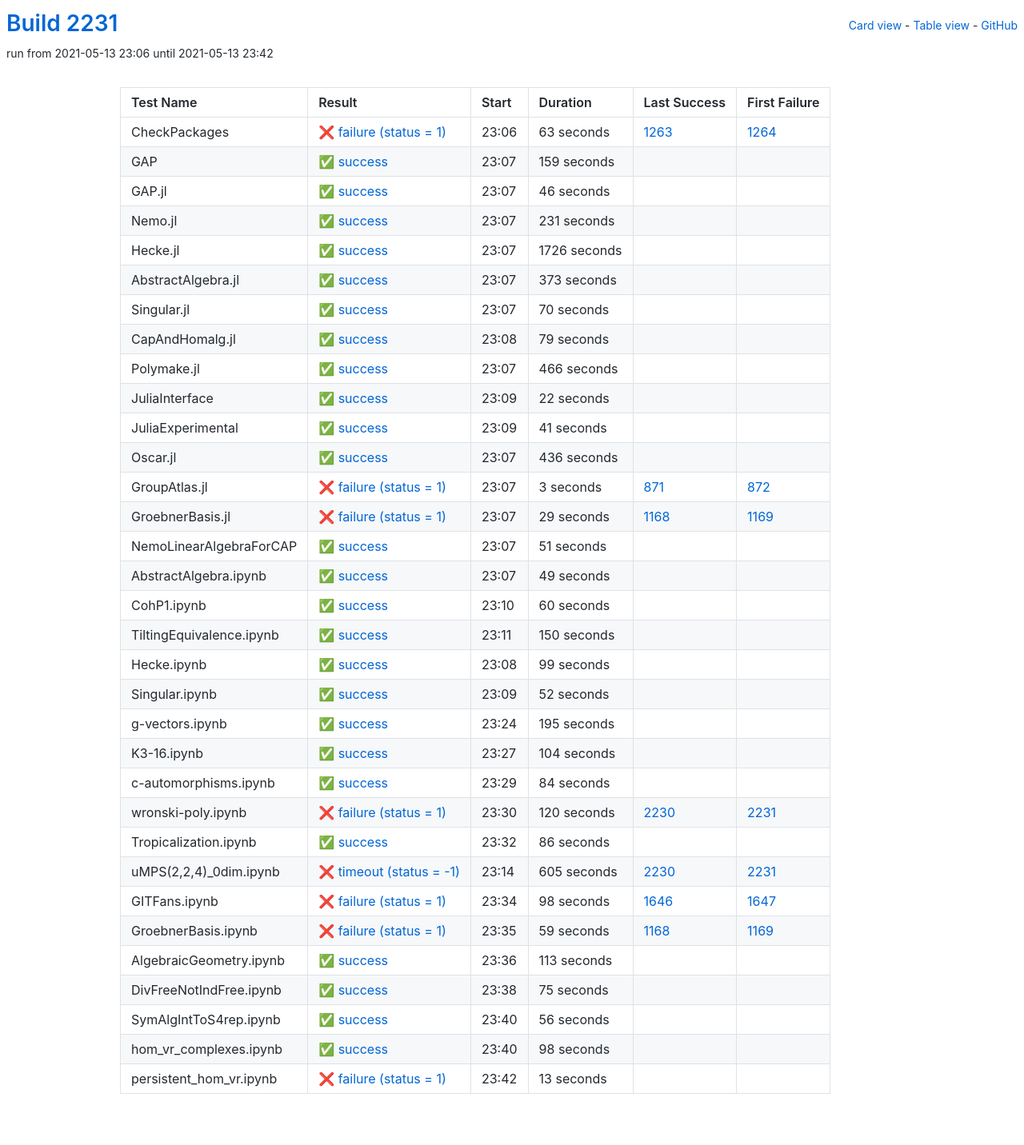
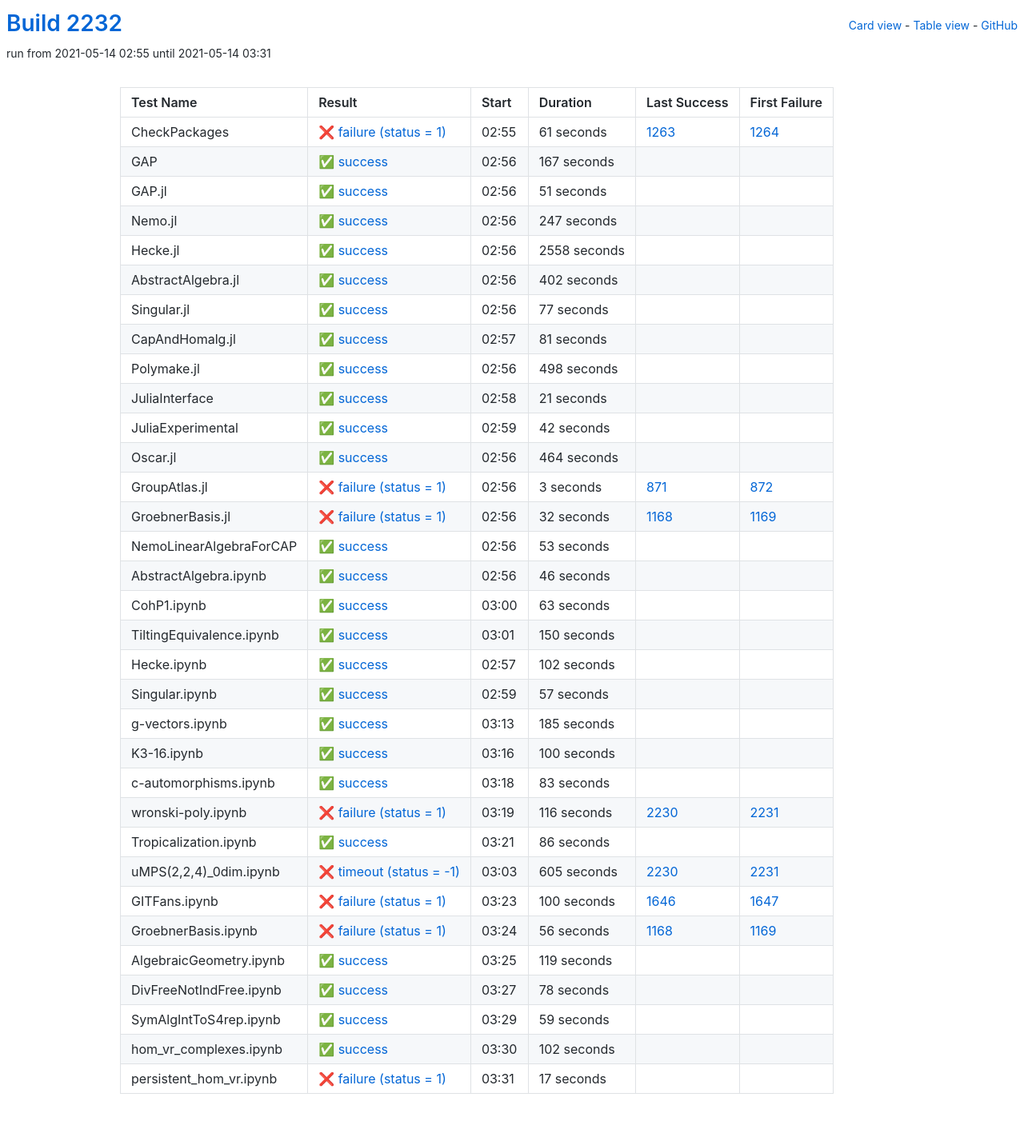
Before and after one commit to oscar-system/oscar-ci-status-stable, a Jekyll site: the page built from table.html, in a window 1280 px wide. Shown: the whole page at 80% size. Built offline with Jekyll 4.4.1, drawn with Linux system fonts in a browser that asks for light colours.

Commit message:
Build #2232

```diff
--- a/_data/ci.yml
+++ b/_data/ci.yml
@@ -1,6 +1,6 @@
 ---
-build: 2231
-build_url: https://oscarci.mathematik.uni-kl.de/job/oscar-stable/2231/
+build: 2232
+build_url: https://oscarci.mathematik.uni-kl.de/job/oscar-stable/2232/
 job: oscar-stable
 organization: oscar-system
 repo: oscar-ci-status-stable
@@ -8,152 +8,152 @@ repourl: https://github.com/oscar-system/oscar-ci-status-stable
 tests:
 - name: CheckPackages
   id: checkpackages
-  log: https://oscarci.mathematik.uni-kl.de/job/oscar-stable/2231/artifact/logs/build-2231/CheckPackages.log
-  start: 2021-05-13 23:06
+  log: https://oscarci.mathematik.uni-kl.de/job/oscar-stable/2232/artifact/logs/build-2232/CheckPackages.log
+  start: 2021-05-14 02:55
   success: false
   exitcode: 1
   status: failure
-  duration: 63
+  duration: 61
   last_success: 1263
   last_success_url: https://oscarci.mathematik.uni-kl.de/job/oscar-stable/1263/
   first_failure: 1264
   first_failure_url: https://oscarci.mathematik.uni-kl.de/job/oscar-stable/1264/
 - name: GAP
   id: gap
-  log: https://oscarci.mathematik.uni-kl.de/job/oscar-stable/2231/artifact/logs/build-2231/GAP.log
-  start: 2021-05-13 23:07
+  log: https://oscarci.mathematik.uni-kl.de/job/oscar-stable/2232/artifact/logs/build-2232/GAP.log
+  start: 2021-05-14 02:56
   success: true
   exitcode: 0
   status: success
-  duration: 159
+  duration: 167
   last_success: false
   last_success_url:
   first_failure: false
   first_failure_url:
 - name: GAP.jl
   id: gap-jl
-  log: https://oscarci.mathematik.uni-kl.de/job/oscar-stable/2231/artifact/logs/build-2231/GAP.jl.log
-  start: 2021-05-13 23:07
+  log: https://oscarci.mathematik.uni-kl.de/job/oscar-stable/2232/artifact/logs/build-2232/GAP.jl.log
+  start: 2021-05-14 02:56
   success: true
   exitcode: 0
   status: success
-  duration: 46
+  duration: 51
   last_success: false
   last_success_url:
   first_failure: false
   first_failure_url:
 - name: Nemo.jl
   id: nemo-jl
-  log: https://oscarci.mathematik.uni-kl.de/job/oscar-stable/2231/artifact/logs/build-2231/Nemo.jl.log
-  start: 2021-05-13 23:07
+  log: https://oscarci.mathematik.uni-kl.de/job/oscar-stable/2232/artifact/logs/build-2232/Nemo.jl.log
+  start: 2021-05-14 02:56
   success: true
   exitcode: 0
   status: success
-  duration: 231
+  duration: 247
   last_success: false
   last_success_url:
   first_failure: false
   first_failure_url:
 - name: Hecke.jl
   id: hecke-jl
-  log: https://oscarci.mathematik.uni-kl.de/job/oscar-stable/2231/artifact/logs/build-2231/Hecke.jl.log
-  start: 2021-05-13 23:07
+  log: https://oscarci.mathematik.uni-kl.de/job/oscar-stable/2232/artifact/logs/build-2232/Hecke.jl.log
+  start: 2021-05-14 02:56
   success: true
   exitcode: 0
   status: success
-  duration: 1726
+  duration: 2558
   last_success: false
   last_success_url:
   first_failure: false
   first_failure_url:
 - name: AbstractAlgebra.jl
   id: abstractalgebra-jl
-  log: https://oscarci.mathematik.uni-kl.de/job/oscar-stable/2231/artifact/logs/build-2231/AbstractAlgebra.jl.log
-  start: 2021-05-13 23:07
+  log: https://oscarci.mathematik.uni-kl.de/job/oscar-stable/2232/artifact/logs/build-2232/AbstractAlgebra.jl.log
+  start: 2021-05-14 02:56
   success: true
   exitcode: 0
   status: success
-  duration: 373
+  duration: 402
   last_success: false
   last_success_url:
   first_failure: false
   first_failure_url:
 - name: Singular.jl
   id: singular-jl
-  log: https://oscarci.mathematik.uni-kl.de/job/oscar-stable/2231/artifact/logs/build-2231/Singular.jl.log
-  start: 2021-05-13 23:07
+  log: https://oscarci.mathematik.uni-kl.de/job/oscar-stable/2232/artifact/logs/build-2232/Singular.jl.log
+  start: 2021-05-14 02:56
   success: true
   exitcode: 0
   status: success
-  duration: 70
+  duration: 77
   last_success: false
   last_success_url:
   first_failure: false
   first_failure_url:
 - name: CapAndHomalg.jl
   id: capandhomalg-jl
-  log: https://oscarci.mathematik.uni-kl.de/job/oscar-stable/2231/artifact/logs/build-2231/CapAndHomalg.jl.log
-  start: 2021-05-13 23:08
+  log: https://oscarci.mathematik.uni-kl.de/job/oscar-stable/2232/artifact/logs/build-2232/CapAndHomalg.jl.log
+  start: 2021-05-14 02:57
   success: true
   exitcode: 0
   status: success
-  duration: 79
+  duration: 81
   last_success: false
   last_success_url:
   first_failure: false
   first_failure_url:
 - name: Polymake.jl
   id: polymake-jl
-  log: https://oscarci.mathematik.uni-kl.de/job/oscar-stable/2231/artifact/logs/build-2231/Polymake.jl.log
-  start: 2021-05-13 23:07
+  log: https://oscarci.mathematik.uni-kl.de/job/oscar-stable/2232/artifact/logs/build-2232/Polymake.jl.log
+  start: 2021-05-14 02:56
   success: true
   exitcode: 0
   status: success
-  duration: 466
+  duration: 498
   last_success: false
   last_success_url:
   first_failure: false
   first_failure_url:
 - name: JuliaInterface
   id: juliainterface
-  log: https://oscarci.mathematik.uni-kl.de/job/oscar-stable/2231/artifact/logs/build-2231/JuliaInterface.log
-  start: 2021-05-13 23:09
+  log: https://oscarci.mathematik.uni-kl.de/job/oscar-stable/2232/artifact/logs/build-2232/JuliaInterface.log
+  start: 2021-05-14 02:58
   success: true
   exitcode: 0
   status: success
-  duration: 22
+  duration: 21
   last_success: false
   last_success_url:
   first_failure: false
   first_failure_url:
 - name: JuliaExperimental
   id: juliaexperimental
-  log: https://oscarci.mathematik.uni-kl.de/job/oscar-stable/2231/artifact/logs/build-2231/JuliaExperimental.log
-  start: 2021-05-13 23:09
+  log: https://oscarci.mathematik.uni-kl.de/job/oscar-stable/2232/artifact/logs/build-2232/JuliaExperimental.log
+  start: 2021-05-14 02:59
   success: true
   exitcode: 0
   status: success
-  duration: 41
+  duration: 42
   last_success: false
   last_success_url:
   first_failure: false
   first_failure_url:
 - name: Oscar.jl
   id: oscar-jl
-  log: https://oscarci.mathematik.uni-kl.de/job/oscar-stable/2231/artifact/logs/build-2231/Oscar.jl.log
-  start: 2021-05-13 23:07
+  log: https://oscarci.mathematik.uni-kl.de/job/oscar-stable/2232/artifact/logs/build-2232/Oscar.jl.log
+  start: 2021-05-14 02:56
   success: true
   exitcode: 0
   status: success
-  duration: 436
+  duration: 464
   last_success: false
   last_success_url:
   first_failure: false
   first_failure_url:
 - name: GroupAtlas.jl
   id: groupatlas-jl
-  log: https://oscarci.mathematik.uni-kl.de/job/oscar-stable/2231/artifact/logs/build-2231/GroupAtlas.jl.log
-  start: 2021-05-13 23:07
+  log: https://oscarci.mathematik.uni-kl.de/job/oscar-stable/2232/artifact/logs/build-2232/GroupAtlas.jl.log
+  start: 2021-05-14 02:56
   success: false
   exitcode: 1
   status: failure
@@ -164,56 +164,56 @@ tests:
   first_failure_url: https://oscarci.mathematik.uni-kl.de/job/oscar-stable/872/
 - name: GroebnerBasis.jl
   id: groebnerbasis-jl
-  log: https://oscarci.mathematik.uni-kl.de/job/oscar-stable/2231/artifact/logs/build-2231/GroebnerBasis.jl.log
-  start: 2021-05-13 23:07
+  log: https://oscarci.mathematik.uni-kl.de/job/oscar-stable/2232/artifact/logs/build-2232/GroebnerBasis.jl.log
+  start: 2021-05-14 02:56
   success: false
   exitcode: 1
   status: failure
-  duration: 29
+  duration: 32
   last_success: 1168
   last_success_url: https://oscarci.mathematik.uni-kl.de/job/oscar-stable/1168/
   first_failure: 1169
   first_failure_url: https://oscarci.mathematik.uni-kl.de/job/oscar-stable/1169/
 - name: NemoLinearAlgebraForCAP
   id: nemolinearalgebraforcap
-  log: https://oscarci.mathematik.uni-kl.de/job/oscar-stable/2231/artifact/logs/build-2231/NemoLinearAlgebraForCAP.log
-  start: 2021-05-13 23:07
+  log: https://oscarci.mathematik.uni-kl.de/job/oscar-stable/2232/artifact/logs/build-2232/NemoLinearAlgebraForCAP.log
+  start: 2021-05-14 02:56
   success: true
   exitcode: 0
   status: success
-  duration: 51
+  duration: 53
   last_success: false
   last_success_url:
   first_failure: false
   first_failure_url:
 - name: AbstractAlgebra.ipynb
   id: abstractalgebra-ipynb
-  log: https://oscarci.mathematik.uni-kl.de/job/oscar-stable/2231/artifact/logs/build-2231/AbstractAlgebra.ipynb.log
-  start: 2021-05-13 23:07
+  log: https://oscarci.mathematik.uni-kl.de/job/oscar-stable/2232/artifact/logs/build-2232/AbstractAlgebra.ipynb.log
+  start: 2021-05-14 02:56
   success: true
   exitcode: 0
   status: success
-  duration: 49
+  duration: 46
   last_success: false
   last_success_url:
   first_failure: false
   first_failure_url:
 - name: CohP1.ipynb
   id: cohp1-ipynb
-  log: https://oscarci.mathematik.uni-kl.de/job/oscar-stable/2231/artifact/logs/build-2231/CohP1.ipynb.log
-  start: 2021-05-13 23:10
+  log: https://oscarci.mathematik.uni-kl.de/job/oscar-stable/2232/artifact/logs/build-2232/CohP1.ipynb.log
+  start: 2021-05-14 03:00
   success: true
   exitcode: 0
   status: success
-  duration: 60
+  duration: 63
   last_success: false
   last_success_url:
   first_failure: false
   first_failure_url:
 - name: TiltingEquivalence.ipynb
   id: tiltingequivalence-ipynb
-  log: https://oscarci.mathematik.uni-kl.de/job/oscar-stable/2231/artifact/logs/build-2231/TiltingEquivalence.ipynb.log
-  start: 2021-05-13 23:11
+  log: https://oscarci.mathematik.uni-kl.de/job/oscar-stable/2232/artifact/logs/build-2232/TiltingEquivalence.ipynb.log
+  start: 2021-05-14 03:01
   success: true
   exitcode: 0
   status: success
@@ -224,80 +224,80 @@ tests:
   first_failure_url:
 - name: Hecke.ipynb
   id: hecke-ipynb
-  log: https://oscarci.mathematik.uni-kl.de/job/oscar-stable/2231/artifact/logs/build-2231/Hecke.ipynb.log
-  start: 2021-05-13 23:08
+  log: https://oscarci.mathematik.uni-kl.de/job/oscar-stable/2232/artifact/logs/build-2232/Hecke.ipynb.log
+  start: 2021-05-14 02:57
   success: true
   exitcode: 0
   status: success
-  duration: 99
+  duration: 102
   last_success: false
   last_success_url:
   first_failure: false
   first_failure_url:
 - name: Singular.ipynb
   id: singular-ipynb
-  log: https://oscarci.mathematik.uni-kl.de/job/oscar-stable/2231/artifact/logs/build-2231/Singular.ipynb.log
-  start: 2021-05-13 23:09
+  log: https://oscarci.mathematik.uni-kl.de/job/oscar-stable/2232/artifact/logs/build-2232/Singular.ipynb.log
+  start: 2021-05-14 02:59
   success: true
   exitcode: 0
   status: success
-  duration: 52
+  duration: 57
   last_success: false
   last_success_url:
   first_failure: false
   first_failure_url:
 - name: g-vectors.ipynb
   id: g-vectors-ipynb
-  log: https://oscarci.mathematik.uni-kl.de/job/oscar-stable/2231/artifact/logs/build-2231/g-vectors.ipynb.log
-  start: 2021-05-13 23:24
+  log: https://oscarci.mathematik.uni-kl.de/job/oscar-stable/2232/artifact/logs/build-2232/g-vectors.ipynb.log
+  start: 2021-05-14 03:13
   success: true
   exitcode: 0
   status: success
-  duration: 195
+  duration: 185
   last_success: false
   last_success_url:
   first_failure: false
   first_failure_url:
 - name: K3-16.ipynb
   id: k3-16-ipynb
-  log: https://oscarci.mathematik.uni-kl.de/job/oscar-stable/2231/artifact/logs/build-2231/K3-16.ipynb.log
-  start: 2021-05-13 23:27
+  log: https://oscarci.mathematik.uni-kl.de/job/oscar-stable/2232/artifact/logs/build-2232/K3-16.ipynb.log
+  start: 2021-05-14 03:16
   success: true
   exitcode: 0
   status: success
-  duration: 104
+  duration: 100
   last_success: false
   last_success_url:
   first_failure: false
   first_failure_url:
 - name: c-automorphisms.ipynb
   id: c-automorphisms-ipynb
-  log: https://oscarci.mathematik.uni-kl.de/job/oscar-stable/2231/artifact/logs/build-2231/c-automorphisms.ipynb.log
-  start: 2021-05-13 23:29
+  log: https://oscarci.mathematik.uni-kl.de/job/oscar-stable/2232/artifact/logs/build-2232/c-automorphisms.ipynb.log
+  start: 2021-05-14 03:18
   success: true
   exitcode: 0
   status: success
-  duration: 84
+  duration: 83
   last_success: false
   last_success_url:
   first_failure: false
   first_failure_url:
 - name: wronski-poly.ipynb
   id: wronski-poly-ipynb
-  log: https://oscarci.mathematik.uni-kl.de/job/oscar-stable/2231/artifact/logs/build-2231/wronski-poly.ipynb.log
-  start: 2021-05-13 23:30
+  log: https://oscarci.mathematik.uni-kl.de/job/oscar-stable/2232/artifact/logs/build-2232/wronski-poly.ipynb.log
+  start: 2021-05-14 03:19
   success: false
   exitcode: 1
   status: failure
-  duration: 120
+  duration: 116
   last_success: 2230
   last_success_url: https://oscarci.mathematik.uni-kl.de/job/oscar-stable/2230/
   first_failure: 2231
   first_failure_url: https://oscarci.mathematik.uni-kl.de/job/oscar-stable/2231/
 - name: Tropicalization.ipynb
   id: tropicalization-ipynb
-  log: https://oscarci.mathematik.uni-kl.de/job/oscar-stable/2231/artifact/logs/build-2231/Tropicalization.ipynb.log
-  start: 2021-05-13 23:32
+  log: https://oscarci.mathematik.uni-kl.de/job/oscar-stable/2232/artifact/logs/build-2232/Tropicalization.ipynb.log
+  start: 2021-05-14 03:21
   success: true
   exitcode: 0
   status: success
@@ -308,8 +308,8 @@ tests:
   first_failure_url:
 - name: uMPS(2,2,4)_0dim.ipynb
   id: umps-2-2-4-0dim-ipynb
-  log: https://oscarci.mathematik.uni-kl.de/job/oscar-stable/2231/artifact/logs/build-2231/uMPS-2-2-4-_0dim.ipynb.log
-  start: 2021-05-13 23:14
+  log: https://oscarci.mathematik.uni-kl.de/job/oscar-stable/2232/artifact/logs/build-2232/uMPS-2-2-4-_0dim.ipynb.log
+  start: 2021-05-14 03:03
   success: false
   exitcode: -1
   status: timeout
@@ -320,84 +320,84 @@ tests:
   first_failure_url: https://oscarci.mathematik.uni-kl.de/job/oscar-stable/2231/
 - name: GITFans.ipynb
   id: gitfans-ipynb
-  log: https://oscarci.mathematik.uni-kl.de/job/oscar-stable/2231/artifact/logs/build-2231/GITFans.ipynb.log
-  start: 2021-05-13 23:34
+  log: https://oscarci.mathematik.uni-kl.de/job/oscar-stable/2232/artifact/logs/build-2232/GITFans.ipynb.log
+  start: 2021-05-14 03:23
   success: false
   exitcode: 1
   status: failure
-  duration: 98
+  duration: 100
   last_success: 1646
   last_success_url: https://oscarci.mathematik.uni-kl.de/job/oscar-stable/1646/
   first_failure: 1647
   first_failure_url: https://oscarci.mathematik.uni-kl.de/job/oscar-stable/1647/
 - name: GroebnerBasis.ipynb
   id: groebnerbasis-ipynb
-  log: https://oscarci.mathematik.uni-kl.de/job/oscar-stable/2231/artifact/logs/build-2231/GroebnerBasis.ipynb.log
-  start: 2021-05-13 23:35
+  log: https://oscarci.mathematik.uni-kl.de/job/oscar-stable/2232/artifact/logs/build-2232/GroebnerBasis.ipynb.log
+  start: 2021-05-14 03:24
   success: false
   exitcode: 1
   status: failure
-  duration: 59
+  duration: 56
   last_success: 1168
   last_success_url: https://oscarci.mathematik.uni-kl.de/job/oscar-stable/1168/
   first_failure: 1169
   first_failure_url: https://oscarci.mathematik.uni-kl.de/job/oscar-stable/1169/
 - name: AlgebraicGeometry.ipynb
   id: algebraicgeometry-ipynb
-  log: https://oscarci.mathematik.uni-kl.de/job/oscar-stable/2231/artifact/logs/build-2231/AlgebraicGeometry.ipynb.log
-  start: 2021-05-13 23:36
+  log: https://oscarci.mathematik.uni-kl.de/job/oscar-stable/2232/artifact/logs/build-2232/AlgebraicGeometry.ipynb.log
+  start: 2021-05-14 03:25
   success: true
   exitcode: 0
   status: success
-  duration: 113
+  duration: 119
   last_success: false
   last_success_url:
   first_failure: false
   first_failure_url:
 - name: DivFreeNotIndFree.ipynb
   id: divfreenotindfree-ipynb
-  log: https://oscarci.mathematik.uni-kl.de/job/oscar-stable/2231/artifact/logs/build-2231/DivFreeNotIndFree.ipynb.log
-  start: 2021-05-13 23:38
+  log: https://oscarci.mathematik.uni-kl.de/job/oscar-stable/2232/artifact/logs/build-2232/DivFreeNotIndFree.ipynb.log
+  start: 2021-05-14 03:27
   success: true
   exitcode: 0
   status: success
-  duration: 75
+  duration: 78
   last_success: false
   last_success_url:
   first_failure: false
   first_failure_url:
 - name: SymAlgIntToS4rep.ipynb
   id: symalginttos4rep-ipynb
-  log: https://oscarci.mathematik.uni-kl.de/job/oscar-stable/2231/artifact/logs/build-2231/SymAlgIntToS4rep.ipynb.log
-  start: 2021-05-13 23:40
+  log: https://oscarci.mathematik.uni-kl.de/job/oscar-stable/2232/artifact/logs/build-2232/SymAlgIntToS4rep.ipynb.log
+  start: 2021-05-14 03:29
   success: true
   exitcode: 0
   status: success
-  duration: 56
+  duration: 59
   last_success: false
   last_success_url:
   first_failure: false
   first_failure_url:
 - name: hom_vr_complexes.ipynb
   id: hom-vr-complexes-ipynb
-  log: https://oscarci.mathematik.uni-kl.de/job/oscar-stable/2231/artifact/logs/build-2231/hom_vr_complexes.ipynb.log
-  start: 2021-05-13 23:40
+  log: https://oscarci.mathematik.uni-kl.de/job/oscar-stable/2232/artifact/logs/build-2232/hom_vr_complexes.ipynb.log
+  start: 2021-05-14 03:30
   success: true
   exitcode: 0
   status: success
-  duration: 98
+  duration: 102
   last_success: false
   last_success_url:
   first_failure: false
   first_failure_url:
 - name: persistent_hom_vr.ipynb
   id: persistent-hom-vr-ipynb
-  log: https://oscarci.mathematik.uni-kl.de/job/oscar-stable/2231/artifact/logs/build-2231/persistent_hom_vr.ipynb.log
-  start: 2021-05-13 23:42
+  log: https://oscarci.mathematik.uni-kl.de/job/oscar-stable/2232/artifact/logs/build-2232/persistent_hom_vr.ipynb.log
+  start: 2021-05-14 03:31
   success: false
   exitcode: 1
   status: failure
-  duration: 13
+  duration: 17
   last_success: false
   last_success_url:
   first_failure: false
```
Also changed, not shown: README.md.
